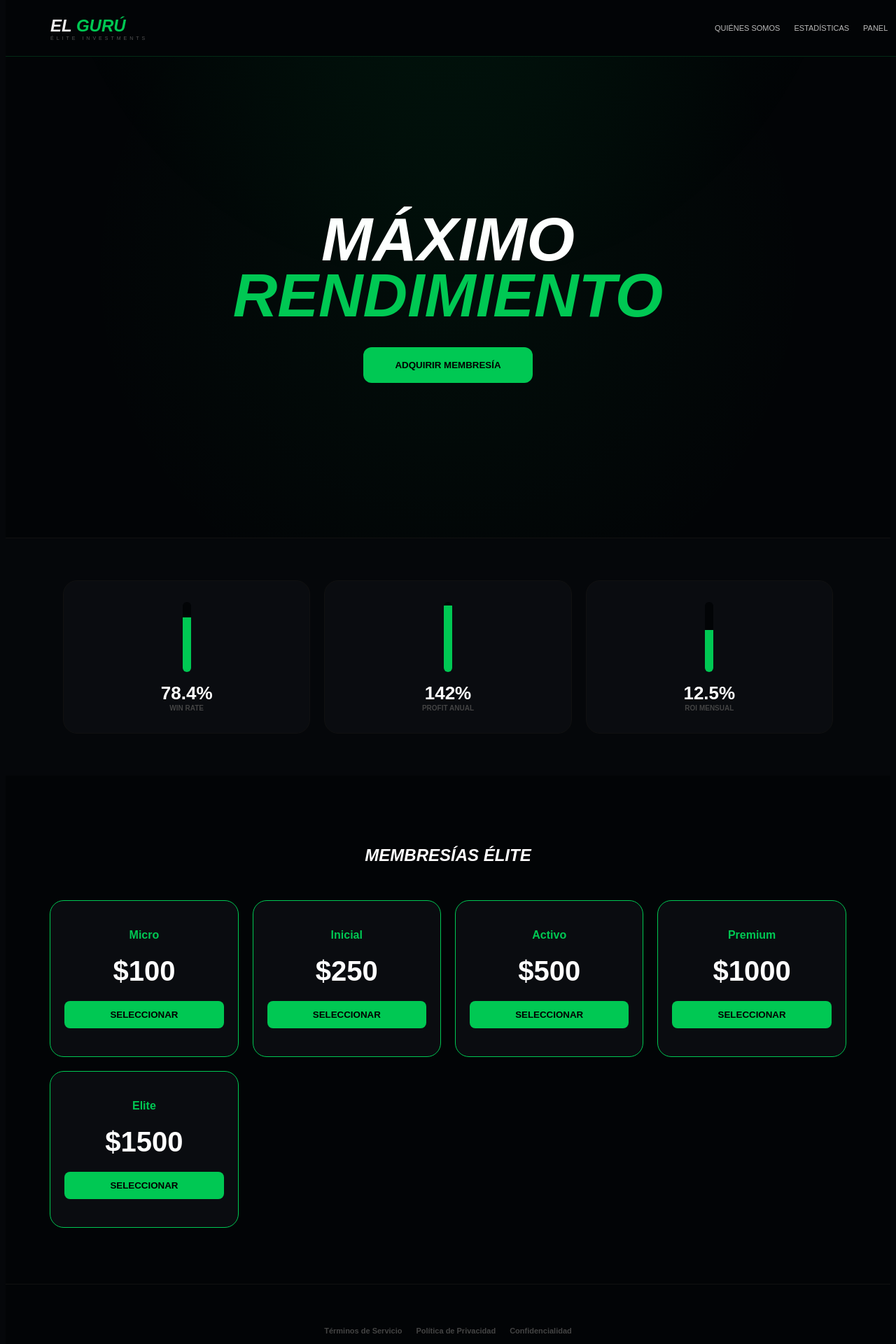
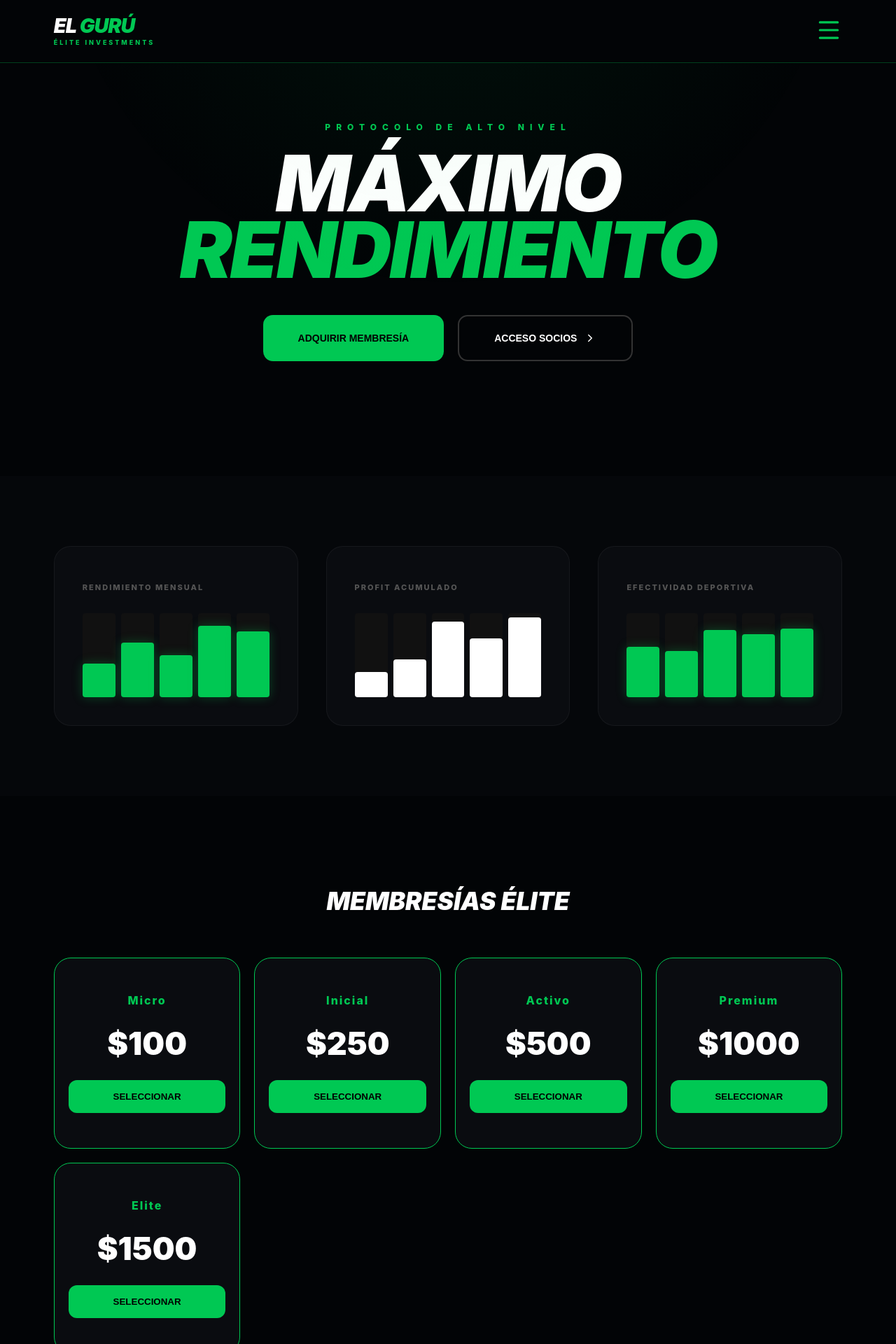
Before and after one commit to DeVx1978/el-guru-elite, a Next.js app: page / in a window 1280 px wide. Shown: the top 1920 px of the page at 70% size. Built offline with nearby package versions, Linux system fonts and the light colour scheme.

Commit message:
Implementacion milimetrica de requerimientos v1

```diff
--- a/src/app/page.tsx
+++ b/src/app/page.tsx
@@ -1,13 +1,13 @@
 "use client";
 import React, { useState, useEffect } from 'react';
-import { Menu, X, LogIn, Copyright, ShieldCheck, FileText, Lock, BarChart3, LayoutDashboard } from 'lucide-react';
+import { Menu, X, LogIn, Shield, BarChart3, PieChart, Activity, Globe, Lock, FileText, ChevronRight } from 'lucide-react';
 import Link from 'next/link';
 
+// CARGADOR INICIAL
 const BallLoader = () => (
   <div style={{ display: 'flex', flexDirection: 'column', justifyContent: 'center', alignItems: 'center', height: '100vh', width: '100vw', backgroundColor: '#020406', position: 'fixed', top: 0, left: 0, zIndex: 9999 }}>
     <div style={{ width: '60px', height: '60px', border: '4px solid rgba(0, 200, 83, 0.1)', borderTop: '4px solid #00C853', borderRadius: '50%', animation: 'spin 1s linear infinite' }}></div>
-    <div style={{ position: 'absolute', fontSize: '24px', animation: 'bounce 1s infinite' }}>⚽</div>
-    <style jsx global>{` @keyframes spin { 0% { transform: rotate(0deg); } 100% { transform: rotate(360deg); } } @keyframes bounce { 0%, 100% { transform: translateY(-5px); } 50% { transform: translateY(5px); } } `}</style>
+    <style jsx global>{` @keyframes spin { 0% { transform: rotate(0deg); } 100% { transform: rotate(360deg); } } `}</style>
   </div>
 );
 
@@ -16,97 +16,130 @@ export default function HomePage() {
   const [loading, setLoading] = useState(false);
   const [showStats, setShowStats] = useState(false);
 
-  useEffect(() => { setTimeout(() => setShowStats(true), 800); }, []);
+  useEffect(() => {
+    const timer = setTimeout(() => setShowStats(true), 800);
+    return () => clearTimeout(timer);
+  }, []);
 
   if (loading) return <BallLoader />;
 
   return (
-    <main style={{ backgroundColor: '#020406', minHeight: '100vh', color: 'white', fontFamily: 'Arial, sans-serif', overflowX: 'hidden' }}>
+    <main style={{ backgroundColor: '#020406', minHeight: '100vh', color: 'white', fontFamily: 'Inter, sans-serif', overflowX: 'hidden' }}>
 
-      {/* NAVBAR RESPONSIVE BLINDADA */}
-      <nav style={{ padding: '0 5%', display: 'flex', justifyContent: 'space-between', alignItems: 'center', borderBottom: '1px solid rgba(0, 200, 83, 0.2)', position: 'fixed', top: 0, width: '100%', height: '80px', zIndex: 1000, backgroundColor: '#020406' }}>
-        <div style={{ cursor: 'pointer' }} onClick={() => window.location.reload()}>
-          <h2 style={{ color: '#eee', margin: 0, fontSize: '1.5rem', fontWeight: 900, fontStyle: 'italic' }}>EL <span style={{ color: '#00C853' }}>GURÚ</span></h2>
-          <p style={{ fontSize: '7px', letterSpacing: '4px', color: '#555', margin: 0 }}>ÉLITE INVESTMENTS</p>
+      {/* NAVBAR: LOGO IZQUIERDA + HAMBURGUESA DERECHA */}
+      <nav style={{ padding: '0 6%', display: 'flex', justifyContent: 'space-between', alignItems: 'center', borderBottom: '1px solid rgba(0, 200, 83, 0.3)', position: 'fixed', top: 0, width: '100%', height: '90px', zIndex: 1000, backgroundColor: '#020406' }}>
+
+        {/* LOGO IMPONENTE */}
+        <div style={{ display: 'flex', flexDirection: 'column', cursor: 'pointer' }} onClick={() => window.location.href = '/'}>
+          <h1 style={{ margin: 0, fontSize: '1.8rem', fontWeight: 900, letterSpacing: '-1px', fontStyle: 'italic', color: '#FFF', lineHeight: '1' }}>
+            EL <span style={{ color: '#00C853' }}>GURÚ</span>
+          </h1>
+          <p style={{ margin: '4px 0 0 0', fontSize: '9px', letterSpacing: '3px', fontWeight: 800, color: '#00C853', textTransform: 'uppercase' }}>
+            ÉLITE INVESTMENTS
+          </p>
         </div>
 
-        {/* MENÚ PC */}
-        <div className="pc-nav" style={{ display: 'none', gap: '20px', alignItems: 'center' }}>
-          <Link href="/quienes-somos" style={{ color:'#bbb', textDecoration:'none', fontSize:'11px' }}>QUIÉNES SOMOS</Link>
-          <Link href="/estadisticas" style={{ color:'#bbb', textDecoration:'none', fontSize:'11px' }}>ESTADÍSTICAS</Link>
-          <Link href="/panel" style={{ color:'#bbb', textDecoration:'none', fontSize:'11px' }}>PANEL</Link>
-          <button onClick={() => { setLoading(true); window.location.href = '/login'; }} style={{ background: 'transparent', color: '#00C853', border: '1px solid #00C853', padding: '8px 15px', borderRadius: '5px', fontSize: '10px', fontWeight: 'bold' }}>LOGIN</button>
+        {/* HAMBURGUESA (UBICACIÓN EXACTA) */}
+        <div style={{ cursor: 'pointer', color: '#00C853' }} onClick={() => setMenuOpen(!menuOpen)}>
+          {menuOpen ? <X size={38} /> : <Menu size={38} />}
         </div>
 
-        {/* HAMBURGUESA MÓVIL (VERDE NEÓN) */}
-        <div className="mobile-toggle" style={{ color: '#00C853', cursor: 'pointer', zIndex: 1001 }} onClick={() => setMenuOpen(!menuOpen)}>
-          {menuOpen ? <X size={35} /> : <Menu size={35} />}
-        </div>
-
-        {/* MENÚ DESPLEGABLE CON LAS 4 PESTAÑAS */}
+        {/* DESPLEGABLE: 3 SECCIONES ORDENADAS */}
         {menuOpen && (
-          <div style={{ position: 'fixed', top: 0, left: 0, width: '100vw', height: '100vh', backgroundColor: '#020406', display: 'flex', flexDirection: 'column', justifyContent: 'center', alignItems: 'center', gap: '35px', zIndex: 1000 }}>
-            <Link href="/quienes-somos" style={{ color:'white', textDecoration:'none', fontSize: '22px', fontWeight: 'bold' }} onClick={() => setLoading(true)}>QUIÉNES SOMOS</Link>
-            <Link href="/estadisticas" style={{ color:'white', textDecoration:'none', fontSize: '22px', fontWeight: 'bold' }} onClick={() => setLoading(true)}>ESTADÍSTICAS</Link>
-            <Link href="/panel" style={{ color:'white', textDecoration:'none', fontSize: '22px', fontWeight: 'bold' }} onClick={() => setLoading(true)}>PANEL DE CONTROL</Link>
-            <Link href="/login" style={{ color:'#00C853', textDecoration:'none', fontSize: '22px', fontWeight: 'bold' }} onClick={() => setLoading(true)}>INICIAR SESIÓN</Link>
-            <button onClick={() => setMenuOpen(false)} style={{ marginTop: '20px', background: '#111', border: 'none', color: '#444', padding: '10px 30px', borderRadius: '20px' }}>VOLVER</button>
+          <div style={{ position: 'fixed', top: '90px', left: 0, width: '100vw', height: 'calc(100vh - 90px)', backgroundColor: '#020406', display: 'flex', flexDirection: 'column', justifyContent: 'center', alignItems: 'center', gap: '40px', zIndex: 999 }}>
+            <Link href="/quienes-somos" style={{ color: '#FFF', textDecoration: 'none', fontSize: '24px', fontWeight: 800 }} onClick={() => setLoading(true)}>1. QUIÉNES SOMOS</Link>
+            <Link href="/proyecto-guru" style={{ color: '#FFF', textDecoration: 'none', fontSize: '24px', fontWeight: 800 }} onClick={() => setLoading(true)}>2. PROYECTO GURÚ</Link>
+            <Link href="/proyecto-inversionistas" style={{ color: '#FFF', textDecoration: 'none', fontSize: '24px', fontWeight: 800 }} onClick={() => setLoading(true)}>3. PROYECTO INVERSIONISTAS</Link>
+            <button onClick={() => setMenuOpen(false)} style={{ marginTop: '30px', background: 'rgba(255,255,255,0.05)', border: 'none', color: '#555', padding: '12px 40px', borderRadius: '30px', fontSize: '12px' }}>CERRAR MENÚ</button>
           </div>
         )}
       </nav>
 
-      {/* HERO */}
-      <section style={{ height: '95vh', display: 'flex', flexDirection: 'column', justifyContent: 'center', alignItems: 'center', textAlign: 'center', padding: '0 20px', backgroundImage: 'radial-gradient(circle, rgba(0,200,83,0.05) 0%, transparent 70%)' }}>
-        <h1 style={{ fontSize: 'clamp(2.5rem, 10vw, 5.5rem)', fontWeight: 900, fontStyle: 'italic', lineHeight: '0.9', marginBottom: '35px' }}>MÁXIMO<br /><span style={{ color: '#00C853' }}>RENDIMIENTO</span></h1>
-        <button onClick={() => { setLoading(true); window.location.href = '/registro'; }} style={{ backgroundColor: '#00C853', color: 'black', padding: '18px 45px', borderRadius: '12px', border: 'none', fontWeight: 900, cursor: 'pointer' }}>ADQUIRIR MEMBRESÍA</button>
+      {/* HERO SECTION */}
+      <section style={{ height: '85vh', display: 'flex', flexDirection: 'column', justifyContent: 'center', alignItems: 'center', textAlign: 'center', padding: '0 8%' }}>
+        <h2 style={{ color: '#00C853', fontSize: '12px', fontWeight: 800, letterSpacing: '8px', marginBottom: '25px', textTransform: 'uppercase' }}>Protocolo de Alto Nivel</h2>
+        <h1 style={{ fontSize: 'clamp(3rem, 12vw, 7rem)', fontWeight: 900, fontStyle: 'italic', lineHeight: '0.85', margin: '0 0 45px 0', letterSpacing: '-3px' }}>
+          MÁXIMO<br /><span style={{ color: '#00C853' }}>RENDIMIENTO</span>
+        </h1>
+
+        {/* ACCESO SOCIOS (NUEVA SECCIÓN REQUERIDA) */}
+        <div style={{ display: 'flex', flexWrap: 'wrap', gap: '20px', justifyContent: 'center' }}>
+          <button onClick={() => { setLoading(true); window.location.href = '/registro'; }} style={{ backgroundColor: '#00C853', color: '#000', padding: '22px 50px', borderRadius: '14px', border: 'none', fontWeight: 900, cursor: 'pointer', fontSize: '14px' }}>
+            ADQUIRIR MEMBRESÍA
+          </button>
+          <button onClick={() => { setLoading(true); window.location.href = '/login'; }} style={{ backgroundColor: 'transparent', color: '#FFF', padding: '22px 50px', borderRadius: '14px', border: '2px solid #333', fontWeight: 800, cursor: 'pointer', fontSize: '14px', display: 'flex', alignItems: 'center', gap: '10px' }}>
+            ACCESO SOCIOS <ChevronRight size={18} />
+          </button>
+        </div>
       </section>
 
-      {/* ESTADÍSTICAS CON 3 BARRAS DINÁMICAS */}
-      <section style={{ padding: '60px 5%', background: '#05070a', borderTop: '1px solid #111' }}>
-        <div style={{ display: 'grid', gridTemplateColumns: 'repeat(auto-fit, minmax(200px, 1fr))', gap: '20px', maxWidth: '1100px', margin: '0 auto' }}>
-          {[ { t: 'WIN RATE', v: '78.4%', h: '78%' }, { t: 'PROFIT ANUAL', v: '142%', h: '95%' }, { t: 'ROI MENSUAL', v: '12.5%', h: '60%' } ].map(s => (
-            <div key={s.t} style={{ background: '#0a0c10', padding: '30px', borderRadius: '20px', textAlign: 'center', border: '1px solid #111' }}>
-              <div style={{ height: '100px', width: '12px', background: '#020406', margin: '0 auto 15px', borderRadius: '10px', position: 'relative', overflow: 'hidden' }}>
-                <div style={{ position: 'absolute', bottom: 0, width: '100%', height: showStats ? s.h : '0%', background: '#00C853', transition: 'height 2s ease' }}></div>
+      {/* ESTADÍSTICAS INTERACTIVAS (BARRAS MÚLTIPLES) */}
+      <section style={{ padding: '100px 6%', background: '#05070a' }}>
+        <div style={{ display: 'grid', gridTemplateColumns: 'repeat(auto-fit, minmax(300px, 1fr))', gap: '40px', maxWidth: '1200px', margin: '0 auto' }}>
+
+          {[
+            { label: 'RENDIMIENTO MENSUAL', color: '#00C853', bars: [40, 65, 50, 85, 78] },
+            { label: 'PROFIT ACUMULADO', color: '#FFF', bars: [30, 45, 90, 70, 95] },
+            { label: 'EFECTIVIDAD DEPORTIVA', color: '#00C853', bars: [60, 55, 80, 75, 82] }
+          ].map((stat, idx) => (
+            <div key={idx} style={{ background: '#0a0c10', padding: '40px', borderRadius: '24px', border: '1px solid rgba(255,255,255,0.05)' }}>
+              <p style={{ fontSize: '11px', fontWeight: 800, letterSpacing: '2px', color: '#555', marginBottom: '30px' }}>{stat.label}</p>
+
+              {/* DISEÑO DE BARRAS INTERACTIVAS */}
+              <div style={{ display: 'flex', alignItems: 'flex-end', justifyContent: 'space-between', height: '120px', gap: '8px' }}>
+                {stat.bars.map((height, i) => (
+                  <div key={i} style={{ flex: 1, background: '#111', borderRadius: '4px', position: 'relative', height: '100%' }}>
+                    <div style={{
+                      position: 'absolute',
+                      bottom: 0,
+                      width: '100%',
+                      height: showStats ? `${height}%` : '0%',
+                      background: stat.color,
+                      borderRadius: '4px',
+                      transition: `height 1.5s ease-out ${i * 0.1}s`,
+                      boxShadow: stat.color === '#00C853' ? '0 0 15px rgba(0, 200, 83, 0.3)' : 'none'
+                    }}></div>
+                  </div>
+                ))}
               </div>
-              <div style={{ fontSize: '26px', fontWeight: 900 }}>{s.v}</div>
-              <div style={{ fontSize: '10px', color: '#444', fontWeight: 'bold' }}>{s.t}</div>
             </div>
           ))}
         </div>
       </section>
 
-      {/* MEMBRESÍAS ALINEADAS PROFESIONALMENTE */}
-      <section style={{ padding: '80px 5%', textAlign: 'center' }}>
-        <h2 style={{ marginBottom: '50px', fontWeight: 900, fontStyle: 'italic' }}>MEMBRESÍAS ÉLITE</h2>
+      {/* MEMBRESÍAS ALINEADAS */}
+      <section style={{ padding: '100px 6%', textAlign: 'center' }}>
+        <h2 style={{ fontSize: '2.2rem', fontWeight: 900, fontStyle: 'italic', marginBottom: '60px' }}>MEMBRESÍAS ÉLITE</h2>
         <div style={{ display: 'grid', gridTemplateColumns: 'repeat(auto-fit, minmax(220px, 1fr))', gap: '20px', maxWidth: '1300px', margin: '0 auto' }}>
-          {planes.map(p => (
-            <div key={p.n} style={{ background: '#0a0c10', padding: '40px 20px', borderRadius: '20px', border: '1px solid #00C853' }}>
-              <b style={{ color: '#00C853' }}>{p.n}</b>
-              <h3 style={{ fontSize: '2.5rem', margin: '20px 0', fontWeight: 900 }}>${p.v}</h3>
-              <button onClick={() => { setLoading(true); window.location.href = '/registro'; }} style={{ width: '100%', background: '#00C853', border: 'none', padding: '12px', borderRadius: '8px', fontWeight: 900, color: 'black' }}>SELECCIONAR</button>
+          {[
+            { n: 'Micro', v: '100' }, { n: 'Inicial', v: '250' }, { n: 'Activo', v: '500' }, { n: 'Premium', v: '1000' }, { n: 'Elite', v: '1500' }
+          ].map(p => (
+            <div key={p.n} style={{ background: '#0a0c10', padding: '50px 20px', borderRadius: '24px', border: '1px solid #00C853' }}>
+              <span style={{ color: '#00C853', fontWeight: 800, letterSpacing: '2px' }}>{p.n}</span>
+              <h3 style={{ fontSize: '2.8rem', margin: '25px 0', fontWeight: 900 }}>${p.v}</h3>
+              <button onClick={() => { setLoading(true); window.location.href = '/registro'; }} style={{ width: '100%', background: '#00C853', color: '#000', border: 'none', padding: '16px', borderRadius: '12px', fontWeight: 900, cursor: 'pointer' }}>SELECCIONAR</button>
             </div>
           ))}
         </div>
       </section>
 
-      {/* FOOTER CON TODA LA INFORMACIÓN LEGAL */}
-      <footer style={{ padding: '60px 5%', borderTop: '1px solid #111', textAlign: 'center', backgroundColor: '#020406', color: '#444' }}>
-          <div style={{ display: 'flex', justifyContent: 'center', flexWrap: 'wrap', gap: '20px', marginBottom: '30px', fontSize: '11px', fontWeight: 'bold' }}>
-            <Link href="/terminos" style={{ color: 'inherit', textDecoration: 'none' }}>Términos de Servicio</Link>
-            <Link href="/privacidad" style={{ color: 'inherit', textDecoration: 'none' }}>Política de Privacidad</Link>
-            <Link href="/confidencialidad" style={{ color: 'inherit', textDecoration: 'none' }}>Confidencialidad</Link>
-          </div>
-          <button onClick={() => window.scrollTo({top:0, behavior:'smooth'})} style={{ background: 'none', border: '1px solid #222', color: '#555', padding: '10px 20px', borderRadius: '20px', cursor: 'pointer', marginBottom: '30px' }}>↑ VOLVER AL INICIO</button>
-          <p style={{ fontSize: '10px' }}>© 2026 EL GURÚ ÉLITE. PLATAFORMA DESARROLLADA POR DEVX.</p>
+      {/* FOOTER (SIN BOTÓN DE VOLVER ARRIBA) */}
+      <footer style={{ padding: '80px 6%', borderTop: '1px solid #111', textAlign: 'center', backgroundColor: '#020406' }}>
+        <div style={{ display: 'flex', justifyContent: 'center', flexWrap: 'wrap', gap: '30px', marginBottom: '40px', color: '#555', fontSize: '12px', fontWeight: 700 }}>
+          <Link href="/terminos" style={{ textDecoration: 'none', color: 'inherit' }}>Términos de Servicio</Link>
+          <Link href="/privacidad" style={{ textDecoration: 'none', color: 'inherit' }}>Política de Privacidad</Link>
+          <Link href="/confidencialidad" style={{ textDecoration: 'none', color: 'inherit' }}>Confidencialidad</Link>
+        </div>
+        <div style={{ opacity: 0.2 }}>
+          <p style={{ fontSize: '12px', margin: 0 }}>© 2026 EL GURÚ ÉLITE.</p>
+          <p style={{ fontSize: '10px', marginTop: '5px' }}>INGENIERÍA DIGITAL POR DEVX.</p>
+        </div>
       </footer>
 
       <style jsx global>{`
-        @media (min-width: 992px) { .pc-nav { display: flex !important; } .mobile-toggle { display: none !important; } }
-        @media (max-width: 991px) { .pc-nav { display: none !important; } .mobile-toggle { display: block !important; } }
+        body { margin: 0; padding: 0; overflow-x: hidden; }
+        * { box-sizing: border-box; }
       `}</style>
     </main>
   );
 }
-
-const planes = [{ n: 'Micro', v: '100' }, { n: 'Inicial', v: '250' }, { n: 'Activo', v: '500' }, { n: 'Premium', v: '1000' }, { n: 'Elite', v: '1500' }];
```
